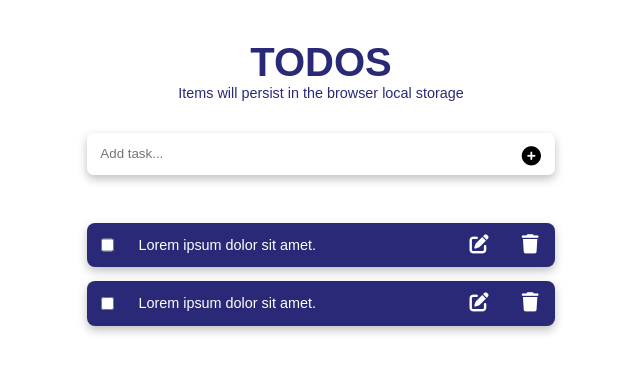
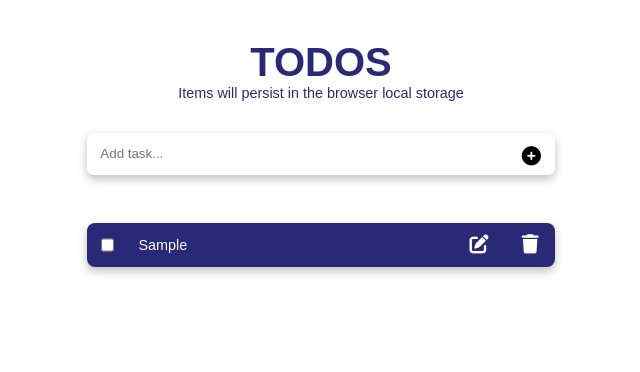
Before and after one commit to Rysth/REACT-Todo-App, a React (Create React App) app: page / in a window 1280 px wide. Both pictures are taken after typing "Sample" into the empty fields and a click on the button 850 px from the left and 156 px from the top of the page. Shown: the top 372 px of the page, without its empty margins (319-959 px from the left). Built offline with nearby package versions, Linux system fonts and the light colour scheme; a web font is replaced by a local one.

Commit message:
Display items in the list.

```diff
--- a/package.json
+++ b/package.json
@@ -6,6 +6,7 @@
     "@testing-library/jest-dom": "^5.17.0",
     "@testing-library/react": "^13.4.0",
     "@testing-library/user-event": "^13.5.0",
+    "prop-types": "^15.8.1",
     "react": "^18.2.0",
     "react-dom": "^18.2.0",
     "react-scripts": "5.0.1",
--- a/src/ToDo/ToDo.css
+++ b/src/ToDo/ToDo.css
@@ -71,6 +71,8 @@
   padding: 1em;
   display: grid;
   gap: 0.85em;
+  max-height: 30em;
+  overflow: auto;
 }
 
 .list-item {
--- a/src/ToDo/ToDo.js
+++ b/src/ToDo/ToDo.js
@@ -1,36 +1,19 @@
-import React from 'react';
+import React, { useEffect, useState } from 'react';
 import ToDoHeader from './ToDoHeader';
 import ToDoForm from './ToDoForm';
+import ToDoList from './ToDoList';
 import './ToDo.css';
 
 function ToDo() {
+  const [items, setItems] = useState([]);
+  useEffect(() => {}, [items]);
+
   return (
     <div className="app">
       <div className="container">
         <ToDoHeader />
-        <ToDoForm />
-        <ul className="app-list">
-          <li className="list-item">
-            <input className="item-checkbox" type="checkbox" name="#" id="#" />
-            <p className="item-task">Lorem ipsum dolor sit amet.</p>
-            <button type="button" className="item-button edit">
-              <i className="fa-solid fa-edit" />
-            </button>
-            <button type="button" className="item-button delete">
-              <i className="fa-solid fa-trash" />
-            </button>
-          </li>
-          <li className="list-item">
-            <input className="item-checkbox" type="checkbox" name="#" id="#" />
-            <p className="item-task">Lorem ipsum dolor sit amet.</p>
-            <button type="button" className="item-button edit">
-              <i className="fa-solid fa-edit" />
-            </button>
-            <button type="button" className="item-button delete">
-              <i className="fa-solid fa-trash" />
-            </button>
-          </li>
-        </ul>
+        <ToDoForm setItems={setItems} />
+        <ToDoList items={items} />
       </div>
     </div>
   );
--- a/src/ToDo/ToDoForm.js
+++ b/src/ToDo/ToDoForm.js
@@ -1,6 +1,7 @@
 import { useState } from 'react';
+import PropTypes from 'prop-types';
 
-function ToDoForm() {
+function ToDoForm({ setItems }) {
   const [task, setTask] = useState('');
 
   const isEmpty = (string) => string === '';
@@ -8,6 +9,14 @@ function ToDoForm() {
   const handleSubmit = (e) => {
     e.preventDefault();
     if (!isEmpty(task)) {
+      setItems((prevItems) => [
+        ...prevItems,
+        {
+          id: prevItems.length,
+          text: task,
+        },
+      ]);
+
       setTask('');
       e.target.reset();
     }
@@ -38,4 +47,12 @@ function ToDoForm() {
   );
 }
 
+ToDoForm.defaultProps = {
+  setItems: () => {},
+};
+
+ToDoForm.propTypes = {
+  setItems: PropTypes.func,
+};
+
 export default ToDoForm;
--- /dev/null
+++ b/src/ToDo/ToDoItem.js
@@ -0,0 +1,27 @@
+import React from 'react';
+import PropTypes from 'prop-types';
+
+function ToDoItem({ text }) {
+  return (
+    <li className="list-item">
+      <input className="item-checkbox" type="checkbox" />
+      <p className="item-task">{text}</p>
+      <button type="button" className="item-button edit">
+        <i className="fa-solid fa-edit" />
+      </button>
+      <button type="button" className="item-button delete">
+        <i className="fa-solid fa-trash" />
+      </button>
+    </li>
+  );
+}
+
+ToDoItem.defaultProps = {
+  text: '',
+};
+
+ToDoItem.propTypes = {
+  text: PropTypes.string,
+};
+
+export default ToDoItem;
--- /dev/null
+++ b/src/ToDo/ToDoList.js
@@ -0,0 +1,22 @@
+import React from 'react';
+import PropTypes from 'prop-types';
+import ToDoItem from './ToDoItem';
+
+function ToDoList({ items }) {
+  return (
+    <ul className="app-list">
+      {items ? items.map((item) => <ToDoItem key={item.id} text={item.text} />) : ''}
+    </ul>
+  );
+}
+
+ToDoList.propTypes = {
+  items: PropTypes.arrayOf(
+    PropTypes.shape({
+      id: PropTypes.number.isRequired,
+      text: PropTypes.string.isRequired,
+    }),
+  ).isRequired,
+};
+
+export default ToDoList;
```
Also changed, not shown: 1 other file (tests, documents, lock files or other folders).
